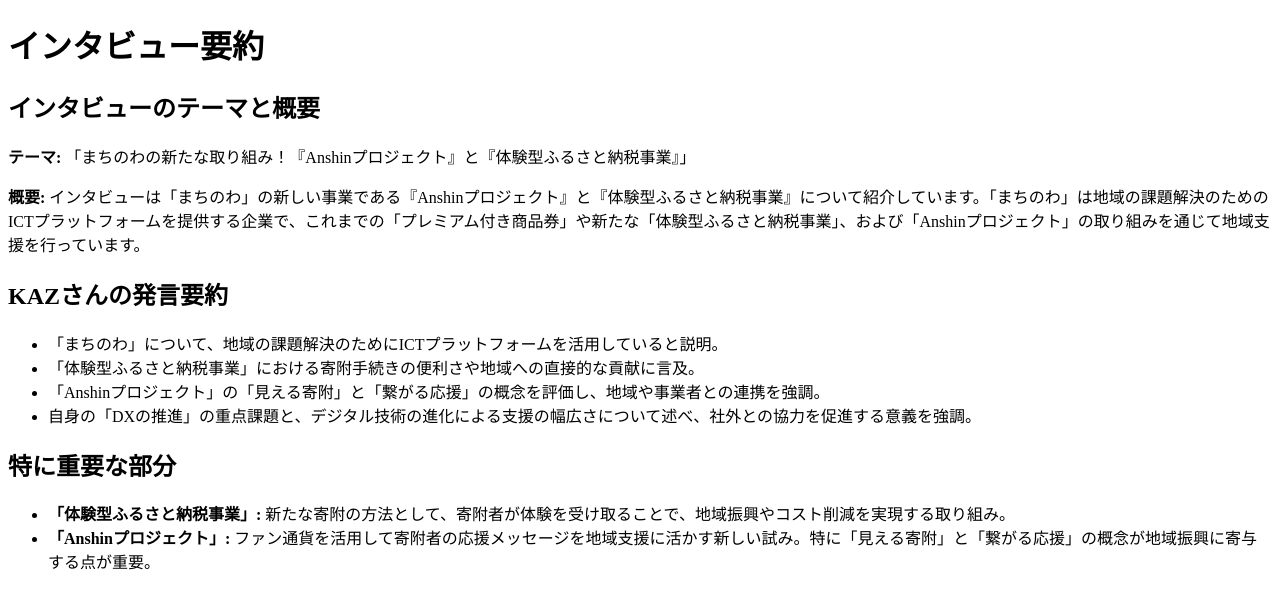
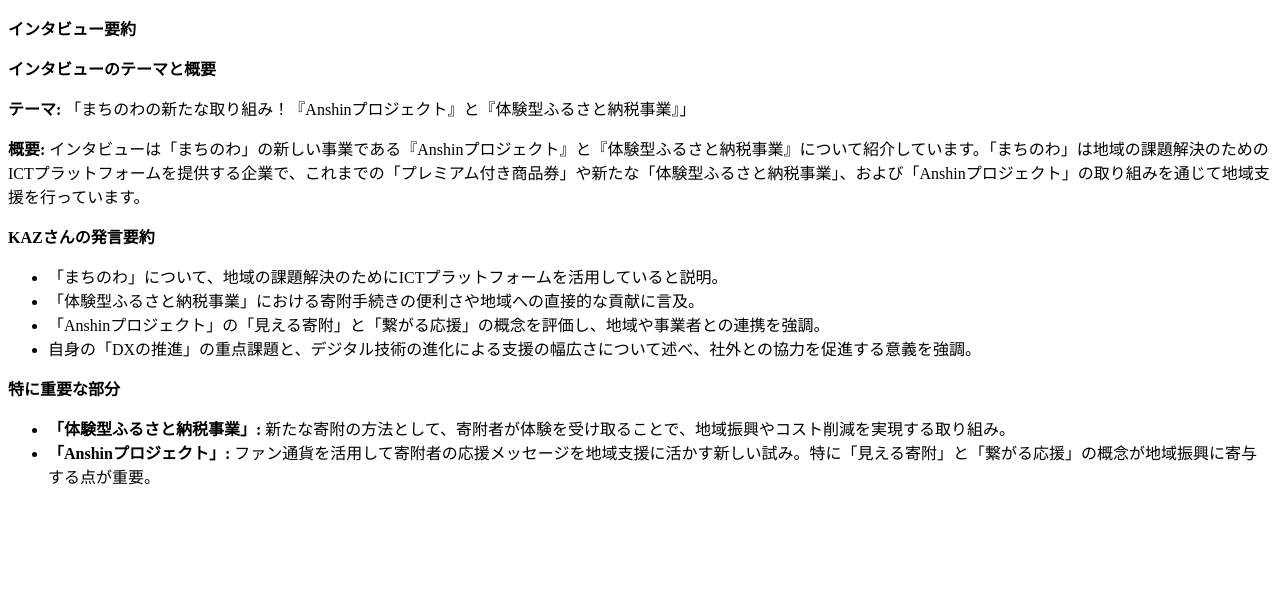
Before and after one commit to NaoyInakaz/ShuninChallenge, a plain HTML site: page index.html in a window 1280 px wide. Drawn offline with Linux system fonts and the light colour scheme.

Commit message:
Update index.html

```diff
--- a/index.html
+++ b/index.html
@@ -6,13 +6,13 @@
     <title>インタビュー要約</title>
 </head>
 <body>
-    <h1>インタビュー要約</h1>
+    <p><strong>インタビュー要約</strong></p>
 
-    <h2>インタビューのテーマと概要</h2>
+    <p><strong>インタビューのテーマと概要</strong></p>
     <p><strong>テーマ:</strong> 「まちのわの新たな取り組み！『Anshinプロジェクト』と『体験型ふるさと納税事業』」</p>
     <p><strong>概要:</strong> インタビューは「まちのわ」の新しい事業である『Anshinプロジェクト』と『体験型ふるさと納税事業』について紹介しています。「まちのわ」は地域の課題解決のためのICTプラットフォームを提供する企業で、これまでの「プレミアム付き商品券」や新たな「体験型ふるさと納税事業」、および「Anshinプロジェクト」の取り組みを通じて地域支援を行っています。</p>
 
-    <h2>KAZさんの発言要約</h2>
+    <p><strong>KAZさんの発言要約</strong></p>
     <ul>
         <li>「まちのわ」について、地域の課題解決のためにICTプラットフォームを活用していると説明。</li>
         <li>「体験型ふるさと納税事業」における寄附手続きの便利さや地域への直接的な貢献に言及。</li>
@@ -20,11 +20,10 @@
         <li>自身の「DXの推進」の重点課題と、デジタル技術の進化による支援の幅広さについて述べ、社外との協力を促進する意義を強調。</li>
     </ul>
 
-    <h2>特に重要な部分</h2>
+    <p><strong>特に重要な部分</strong></p>
     <ul>
         <li><strong>「体験型ふるさと納税事業」:</strong> 新たな寄附の方法として、寄附者が体験を受け取ることで、地域振興やコスト削減を実現する取り組み。</li>
         <li><strong>「Anshinプロジェクト」:</strong> ファン通貨を活用して寄附者の応援メッセージを地域支援に活かす新しい試み。特に「見える寄附」と「繋がる応援」の概念が地域振興に寄与する点が重要。</li>
     </ul>
-
 </body>
 </html>
```
